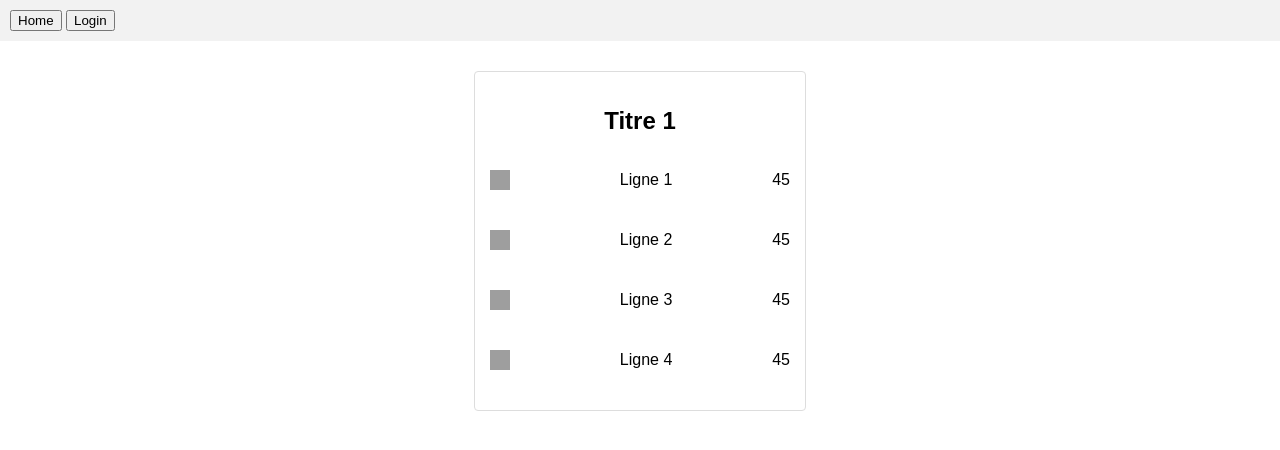
After one commit to eme000/CDA, a Flask app: page /mini_factory__1_production in a window 1280 px wide. The commit adds this page. Shown: the top 450 px of the page. Run offline with Flask 3, Linux system fonts and the light colour scheme; grey boxes are pictures that could not be loaded.

Commit message:
mini_factory_1_production

```diff
--- a/02_Client_leger/WEB_FLASK/app/routes.py
+++ b/02_Client_leger/WEB_FLASK/app/routes.py
@@ -11,6 +11,11 @@ def home():
 def mini_factory():
     return render_template('mini_factory_1.html')
 
+@app.route('/mini_factory__1_production')
+def mini_factory_1_production():
+    return render_template('mini_factory_1_production.html')
+
+
 @app.route('/list_table')
 def list_table():
     return render_template('list_bdd.html')
--- a/02_Client_leger/WEB_FLASK/app/templates/home.html
+++ b/02_Client_leger/WEB_FLASK/app/templates/home.html
@@ -78,7 +78,7 @@
     <script>
         function goHome() {
             // Rediriger vers l'IP principale (0.0.0.0)
-            window.location.href = "http://0.0.0.0";
+            window.location.href = "http://127.0.0.1:5000";
         }
 
         function goLogin() {
--- a/02_Client_leger/WEB_FLASK/app/templates/mini_factory_1.html
+++ b/02_Client_leger/WEB_FLASK/app/templates/mini_factory_1.html
@@ -73,7 +73,7 @@
     <script>
         function goHome() {
             // Rediriger vers l'IP principale (0.0.0.0)
-            window.location.href = "http://0.0.0.0";
+            window.location.href = "http://127.0.0.1:5000";
         }
 
         function goLogin() {
--- /dev/null
+++ b/02_Client_leger/WEB_FLASK/app/templates/mini_factory_1_production.html
@@ -0,0 +1,101 @@
+<!DOCTYPE html>
+<html lang="fr">
+<head>
+    <meta charset="UTF-8">
+    <meta http-equiv="X-UA-Compatible" content="IE=edge">
+    <meta name="viewport" content="width=device-width, initial-scale=1.0">
+    <title>Ma Deuxième Page</title>
+    <style>
+        body {
+            font-family: Arial, sans-serif;
+            margin: 0;
+            padding: 0;
+        }
+        header {
+            background-color: #f2f2f2;
+            padding: 10px;
+            text-align: left;
+        }
+        section {
+            display: flex;
+            flex-wrap: wrap;
+            justify-content: space-around;
+            padding: 20px;
+        }
+        .info-block {
+            border: 1px solid #ddd;
+            border-radius: 4px;
+            margin: 10px;
+            padding: 15px;
+            width: 300px;
+            cursor: pointer;
+            text-align: center;
+        }
+        .info-row {
+            display: flex;
+            align-items: center;
+            justify-content: space-between;
+            margin: 10px 0;
+        }
+        .info-row img {
+            width: 20px;
+            height: 20px;
+            margin-right: 10px;
+        }
+    </style>
+</head>
+<body>
+
+    <header>
+        <button onclick="goHome()">Home</button>
+        <button onclick="goLogin()">Login</button>
+    </header>
+
+    <section>
+        <div class="info-block" onclick="goInfoPage()">
+            <h2>Titre 1</h2>
+            <div class="info-row">
+                <img src="info-icon.png" alt="Icon">
+                <p>Ligne 1</p>
+                <span>45</span>
+            </div>
+            <div class="info-row">
+                <img src="info-icon.png" alt="Icon">
+                <p>Ligne 2</p>
+                <span>45</span>
+            </div>
+            <div class="info-row">
+                <img src="info-icon.png" alt="Icon">
+                <p>Ligne 3</p>
+                <span>45</span>
+            </div>
+            <div class="info-row">
+                <img src="info-icon.png" alt="Icon">
+                <p>Ligne 4</p>
+                <span>45</span>
+            </div>
+        </div>
+
+        <!-- Reproduire le bloc ci-dessus pour les autres blocs d'informations -->
+
+    </section>
+
+    <script>
+        function goHome() {
+            // Rediriger vers l'IP principale (0.0.0.0)
+            window.location.href = "http://0.0.0.0";
+        }
+
+        function goLogin() {
+            // Ajouter le code de redirection vers la page de login ici
+            alert("Fonctionnalité de login à implémenter.");
+        }
+
+        function goInfoPage() {
+            // Rediriger vers la page d'informations avec l'IP 0.0.0.0
+            window.location.href = "http://0.0.0.0/info-page";
+        }
+    </script>
+
+</body>
+</html>
```
